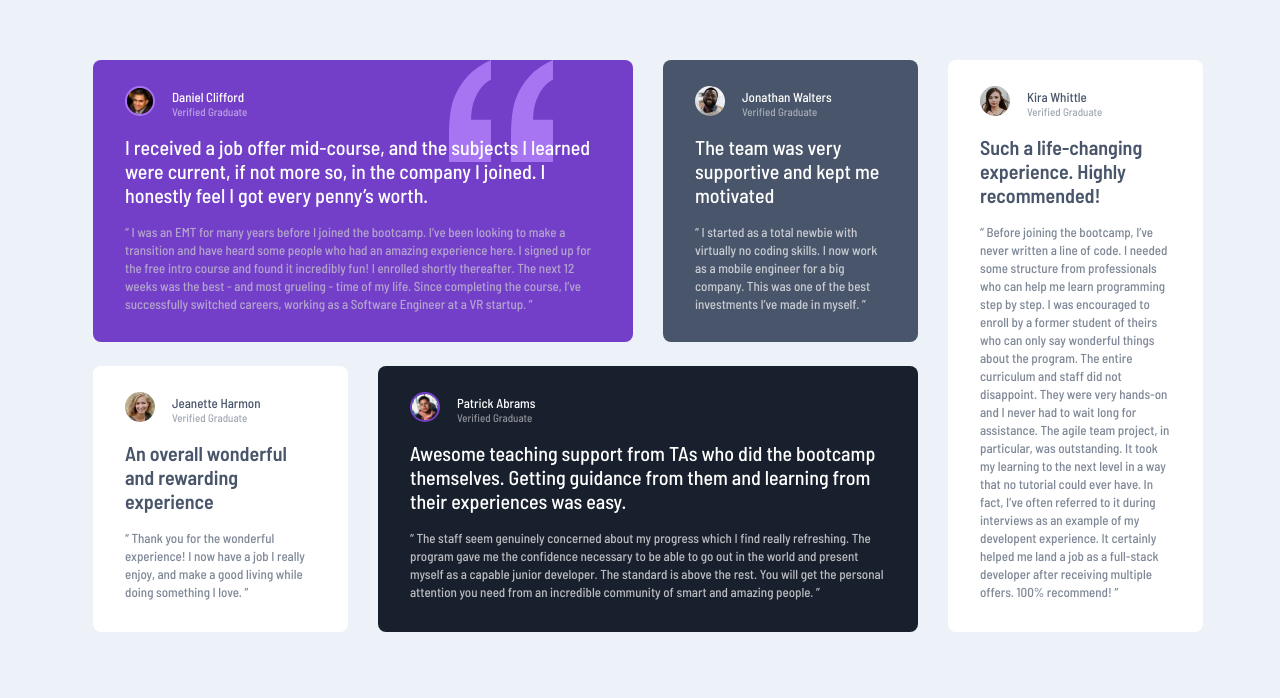
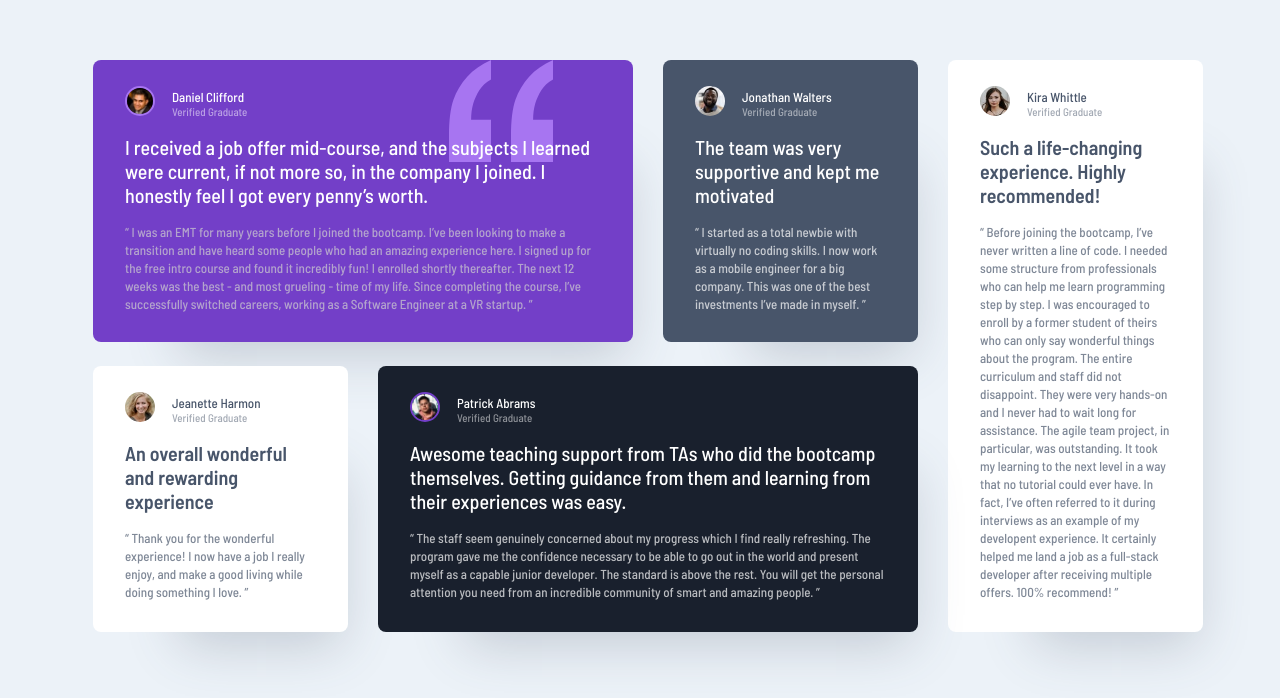
Before and after one commit to zky63/TestimonialsGridPractice, a plain HTML site: page index.html in a window 1280 px wide. Shown: the part 104-802 px from the top of the page. Drawn offline with Linux system fonts and the light colour scheme.

Commit message:
Box Shadow Added

```diff
--- a/styles.css
+++ b/styles.css
@@ -20,6 +20,7 @@ body {
 .grid__item {
     box-sizing: border-box;
     border-radius: 8px;
+    box-shadow: 40px 60px 50px -47px rgba(72, 85, 106, 0.247378);
 }
 
 .grid__item--midHeight, .grid__item--tallHeight {
```
